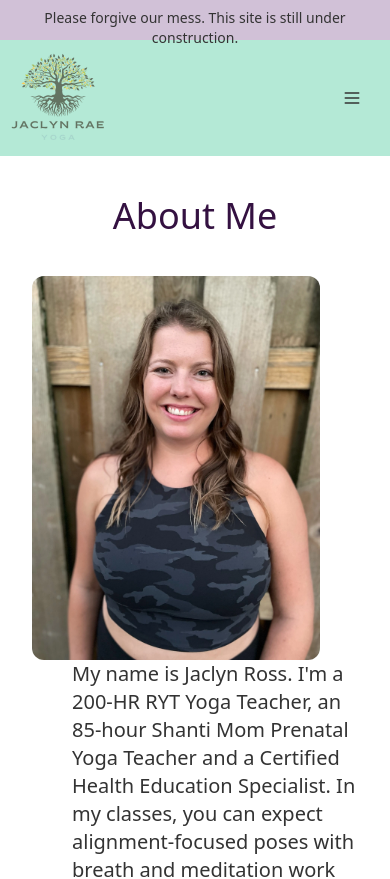
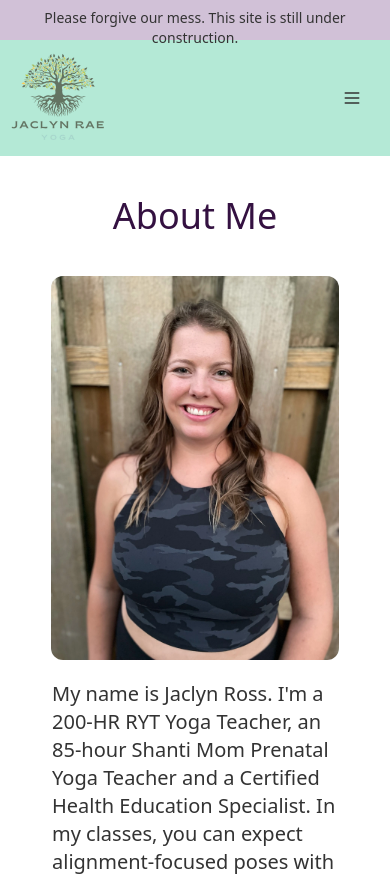
Before and after one commit to rosstechnologysolutions/jaclynraeyoga, a Next.js app: page /about in a window 390 px wide. Shown: the top 879 px of the page. Built offline with nearby package versions, Linux system fonts and the light colour scheme.

Commit message:
mobile looking good

```diff
--- a/pages/about.tsx
+++ b/pages/about.tsx
@@ -16,10 +16,10 @@ export default function About() {
 				<div className="text-xl font-normal">
 					<Image
 						alt="picture of Jaclyn"
-						className="float-left h-96 rounded-xl w-72 mr-10"
+						className="xs:float-left h-96 rounded-xl w-72 xs:mr-10 mx-auto"
 						src={JaclynAbout}
 					/>
-					<div className="ml-10">
+					<div className="xs:ml-10 my-auto px-5 mt-5">
 						<p>
 							My name is Jaclyn Ross. I&apos;m a 200-HR RYT Yoga Teacher, an 85-hour Shanti Mom Prenatal Yoga Teacher and a Certified Health Education Specialist. In my classes, you can expect alignment-focused poses with breath and meditation work that is appropriate for all levels.
 						</p>
--- a/pages/classes.tsx
+++ b/pages/classes.tsx
@@ -40,13 +40,13 @@ export default function Classes() {
 					<div>
 						<h1 className="text-2xl text-center my-5">Class Schedule</h1>
 					</div>
-					<div className="flex flex-flow-col md:flex-flow-row">
+					<div className="flex flex-flow-col md:flex-flow-row py-10">
 						<ol>
 							<li className="text-lg xs:text-xl"><span className="font-bold py-5">Class Name:</span> Shanti Mom Prenatal Yoga</li>
 							<li className="text-lg xs:text-xl"><span className="font-bold py-5">Date and Time:</span> Wednesdays 6:30pm - 7:45pm ET</li>
 							<li className="text-lg xs:text-xl"><span className="font-bold py-5">Studio:</span> NKO Yoga</li>
 							<li className="text-lg xs:text-xl"><span className="font-bold py-5">City:</span> Deer Park, Ohio</li>
-							<li className="text-lg xs:text-xl"><span className="font-bold py-5">Sign Up Link:</span><Link href="https://www.nkoyoga.com/prenatal-yoga.html" target="_blank"> <span className="underline">Sign Up</span></Link></li>
+							<li className="text-lg xs:text-xl"><span className="font-bold py-5">Sign Up Link:</span><Link href="https://www.nkoyoga.com/prenatal-yoga.html" target="_blank"> <span className="underline">nkoyoga.com</span></Link></li>
 						</ol>
 					</div>
 				</section>
--- a/pages/index.tsx
+++ b/pages/index.tsx
@@ -4,7 +4,6 @@ import Link from 'next/link'
 
 
 import Jaclyn from "../public/jaclyn.webp"
-import YogaFlow from "../public/yogaFlow.jpg"
 import PrenatalYoga from "../public/prenatalYoga.jpg"
 import YogaPrivateLessons from "../public/yogaPrivateLessons.jpg"
 
@@ -27,8 +26,8 @@ export default function Home() {
 						<div>
 							<h1 className="text-5xl font-bold mb-5 text-center">Meet Your Yoga Teacher</h1>
 							<p className="py-6 text-xl">Hi, I&apos;m Jaclyn. I have a passion for yoga and helping others get moving on their mat. Yoga has changed my life and I think it can change yours. Click below to learn more about my experience and certifications or to sign up for my newsletter.</p>
-							<div className="flex flex-flow-col">
-									<Link className="align-center" href="/about">
+							<div className="flex content-center justify-center xs:justify-start">
+									<Link href="/about">
 										<button className="btn btn-primary">About Me</button>
 									</Link>
 							</div>
@@ -62,7 +61,7 @@ export default function Home() {
 					<div className="container mx-auto">
 					<h3 className="text-4xl text-center p-4">Classes I Teach</h3>
 					<div className="flex md:flex-row content-between flex-col">
-						<div className="card w-72 md:w-96 bg-base-100 shadow-xl mx-auto my-5">
+						<div className="card w-72 md:w-96 bg-base-100 shadow-xl mx-auto my-5 md:px-5">
 							<figure><Image src={PrenatalYoga} alt="yoga hatha vinyasa flow" /></figure>
 							<div className="card-body">
 								<h2 className="card-title">Prenatal Group Classes</h2>
@@ -72,7 +71,7 @@ export default function Home() {
 								</div>
 							</div>
 						</div>
-						<div className="card w-72 md:w-96 bg-base-100 shadow-xl mx-auto my-5">
+						<div className="card w-72 md:w-96 bg-base-100 shadow-xl mx-auto my-5 md:px-6">
 							<figure><Image src={YogaPrivateLessons} alt="yoga hatha vinyasa flow" /></figure>
 							<div className="card-body">
 								<h2 className="card-title">Private Lessons</h2>
```
